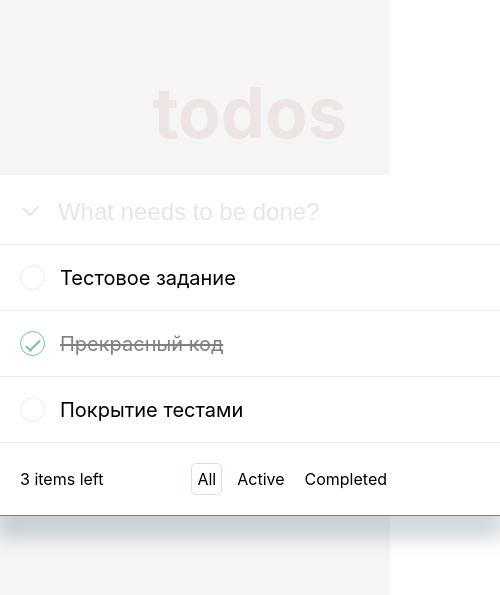
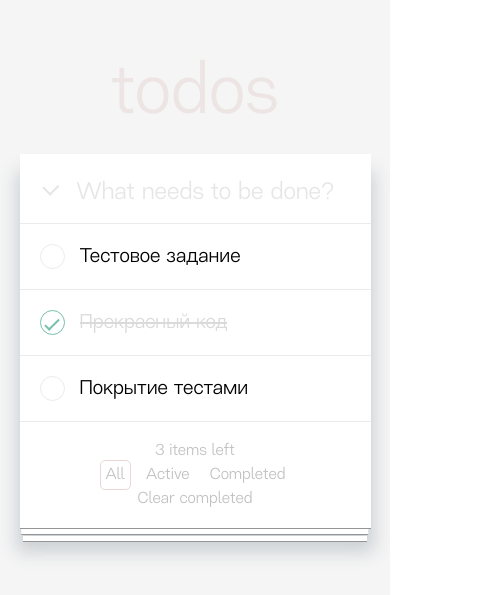
Before and after one commit to Devmidorka/Mindbox, a React (Create React App) app: page / in a window 390 px wide. Shown: the part 129-724 px from the top of the page, 500 px wide, since content can reach past the window. Built offline with nearby package versions, Linux system fonts and the light colour scheme.

Commit message:
Fonts and responsive

```diff
--- a/src/App.js
+++ b/src/App.js
@@ -20,19 +20,19 @@
         active: 0
 
     })
+
+    const [isOpen, setIsOpen] = useState(true)
+
+
     const activeSort = sortItems.buttons[sortItems.active]
 
     const sortTodos = (todos, condition) => {
-
         switch (condition){
             case 'active': return todos.filter(todo => todo.isCompleted === false);
             case 'completed': return todos.filter(todo => todo.isCompleted === true);
             default: return todos
         }
     }
-
-    const [isOpen, setIsOpen] = useState(true)
-
 
     function changeStatus (id, status){
         setTodos(todos.map(todo =>
@@ -52,7 +52,13 @@
 
         }
     }
+
+    const clearCompleted = () => {
+        setTodos(todos.filter(todo => todo.isCompleted === false ))
+    }
+
     const sortedTodos = sortTodos(todos, activeSort.condition)
+
     return (
         <div className={'app'}>
             <div className={'todoWrapper'}>
@@ -69,7 +75,9 @@
                         sort={sortItems}
                         changeActive={(index) => {
                             setSortItems({...sortItems, active:index})
-                        }}/>
+                        }}
+                        clearCompleted={clearCompleted}
+                    />
                 </div>
 
             </div>
--- a/src/assets/_app.scss
+++ b/src/assets/_app.scss
@@ -18,6 +18,10 @@
       color: #ede4e4;
       margin-bottom: 20px;
       font-size: 70px;
+      font-weight:100;
+    }
+    @media(max-width:550px){
+      width:90%;
     }
   }
 }
--- a/src/assets/_controlPanel.scss
+++ b/src/assets/_controlPanel.scss
@@ -13,7 +13,6 @@
     outline: none;
     font-size: 24px;
     color: #e6e6e6;
-
     &::placeholder {
       color: #e6e6e6;
       font-size: 24px;
--- /dev/null
+++ b/src/assets/_fonts.scss
@@ -0,0 +1,8 @@
+@font-face {
+  font-family: 'Resist Sans Text';
+  src: url('ResistSansText-Light.woff2') format('woff2'),
+  url('ResistSansText-Light.woff') format('woff');
+  font-weight: 300;
+  font-style: normal;
+  font-display: swap;
+}
--- a/src/assets/_infoPanel.scss
+++ b/src/assets/_infoPanel.scss
@@ -1,13 +1,16 @@
 .infoPanel{
   background-color:white;
-  z-index:10;
-  border-bottom:1px solid gray;
+  z-index:9999;
   padding:20px;
   display:flex;
   justify-content:space-between;
   align-items: center;
+  position:relative;
+  border-bottom:1px solid rgba(128, 128, 128, 0.83);
+
   .itemsLeft{
     font-size:16px;
+    color:#c2c2c2;
   }
   .sortButtons{
     display:flex;
@@ -17,36 +20,43 @@
       margin:0 5px;
       border-radius:5px;
       cursor:pointer;
+      color:#c2c2c2;
       &.active{
         border:1px solid #ecd7d7;
       }
     }
   }
-  //&:before{
-  //  content:'';
-  //  display: block;
-  //  height:5px;
-  //  width:99%;
-  //  background-color:white;
-  //  position:relative;
-  //  top:40px;
-  //  margin:0 auto;
-  //  z-index:5;
-  //  border-bottom:1px solid gray;
-  //
-  //}
-  //&:after{
-  //  content:'';
-  //  display: block;
-  //  height:5px;
-  //  width:98%;
-  //  background-color:white;
-  //  position:relative;
-  //  top:40px;
-  //  margin:0 auto;
-  //  z-index:0;
-  //  border-bottom:1px solid gray;
-  //
-  //
-  //}
+  &:before,
+  &:after{
+    content:'';
+    display: block;
+    height:5px;
+    background-color:white;
+    position:absolute;
+    border-bottom:1px solid rgba(128, 128, 128, 0.83);
+    left:50%;
+    transform: translateX(-50%);
+  }
+  &:before{
+    width:99%;
+    top:101%;
+    z-index:5;
+  }
+  &:after{
+    width:98%;
+    z-index:0;
+    top:calc(100% + 8px);
+
+  }
+
+  .clearButton{
+    span{
+      font-size:16px;
+      cursor:pointer;
+      color:#c2c2c2;
+    }
+  }
+  @media(max-width:500px){
+    flex-direction:column;
+  }
 }
--- a/src/assets/_reset.scss
+++ b/src/assets/_reset.scss
@@ -15,4 +15,5 @@
   margin: 0;
   padding: 0;
   box-sizing: border-box;
+  font-family: 'Resist Sans Text';
 }
--- a/src/assets/_todoItem.scss
+++ b/src/assets/_todoItem.scss
@@ -7,9 +7,10 @@
   border-bottom:1px solid #ebebeb;
   .todoTitle{
     margin-left:15px;
+    overflow-x:hidden;
     &.completed{
       text-decoration: line-through;
-      color: gray;
+      color: #dadada;
     }
   }
 
--- a/src/components/InfoPanel.jsx
+++ b/src/components/InfoPanel.jsx
@@ -1,6 +1,6 @@
 import React from 'react';
 
-const InfoPanel = ({countOfItems, sort, changeActive}) => {
+const InfoPanel = ({countOfItems, sort, changeActive, clearCompleted}) => {
     return (
         <div className='infoPanel'>
             <span className='itemsLeft'>{countOfItems} items left</span>
@@ -16,7 +16,7 @@
 
             </div>
             <div className="clearButton">
-
+                <span onClick={clearCompleted}>Clear completed</span>
             </div>
         </div>
     );
--- a/src/index.scss
+++ b/src/index.scss
@@ -5,3 +5,4 @@
 @import './assets/_app.scss';
 @import './assets/_controlPanel.scss';
 @import './assets/_infoPanel.scss';
+@import './assets/_fonts.scss';
```
Also changed, not shown: src/assets/ResistSansText-Light.woff (added), src/assets/ResistSansText-Light.woff2 (added).
